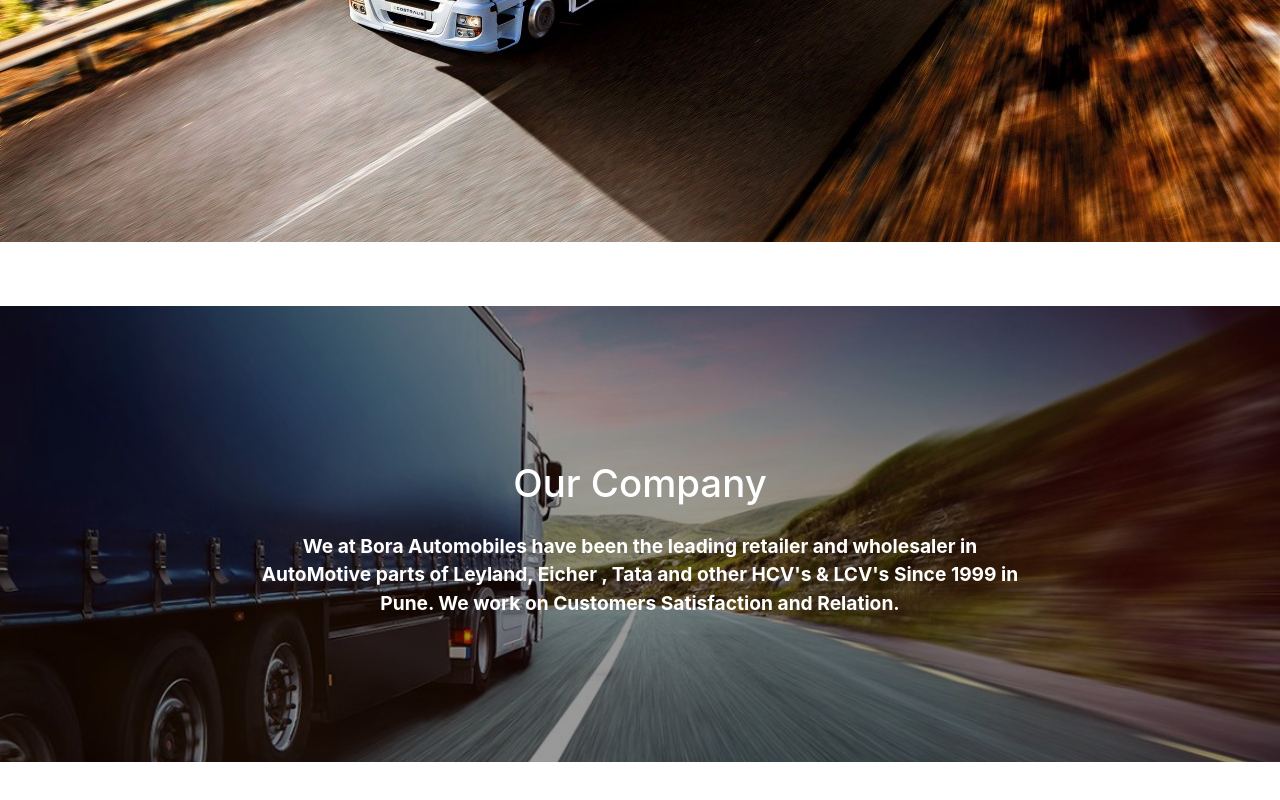
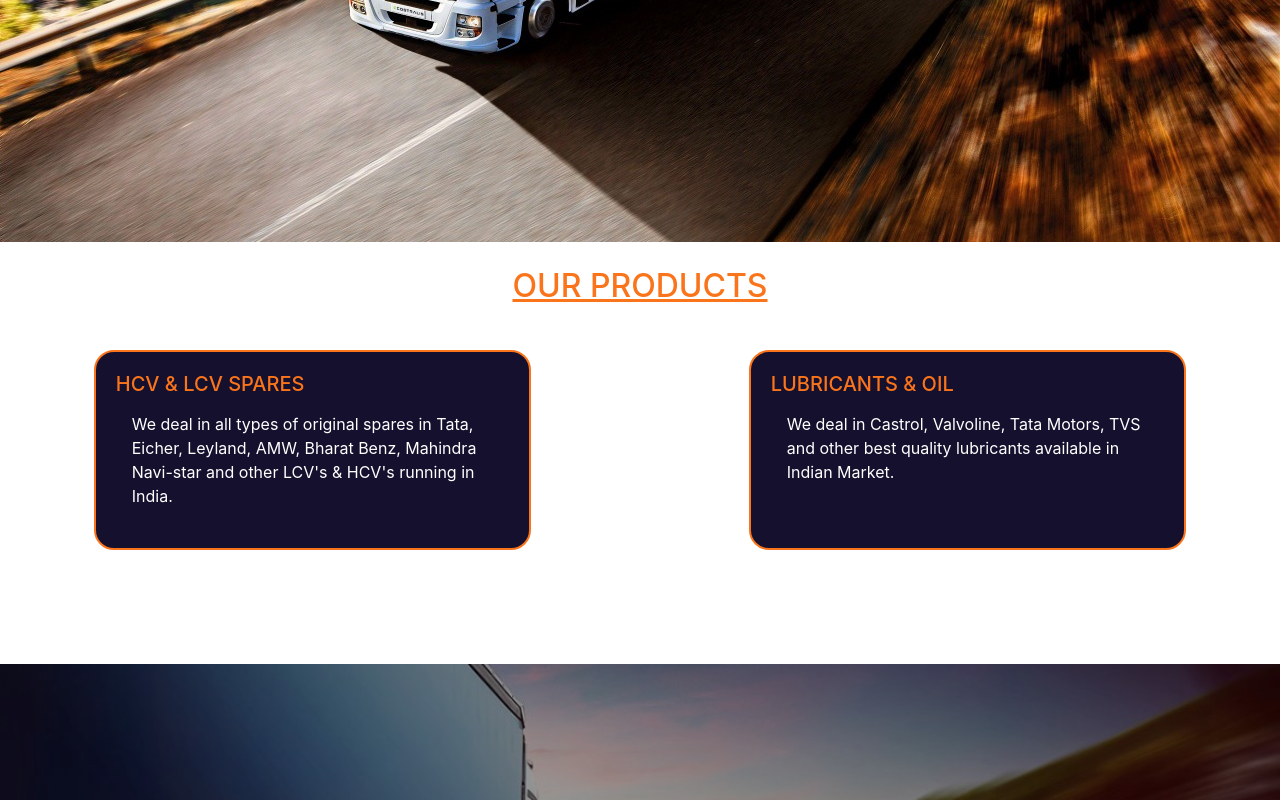
Before and after one commit to debugged-exe/landing-page, a React (Create React App) app: page / in a window 1280 px wide. Shown: the part 558-1358 px from the top of the page. Built offline with nearby package versions, Linux system fonts and the light colour scheme.

Commit message:
added Product Cards to the page

```diff
--- a/src/App.js
+++ b/src/App.js
@@ -4,12 +4,14 @@
 import Footer from './Components/Footer/Footer';
 import HomeLanding from './Components/HomeLanding/HomeLanding';
 import OurCompany from './Components/OurCompany/OurCompany';
+import Product from './Components/Products/product';
 
 function App() {
   return (
     <div>
       <Navbar />
       <HomeLanding/>
+      <Product />
       <OurCompany/>
       <Footer />
     </div>
--- a/src/Components/Footer/Footer.js
+++ b/src/Components/Footer/Footer.js
@@ -3,11 +3,11 @@
 
 const Footer = () => {
     return (
-        <footer style={{backgroundColor:'#15102c'}} class="b white-80 pv2">
-            <p class="f5 flex justify-around mt3">
-                <span class="dib">©1999 BORA AUTOMOBILES, Inc.</span>
-                <a style={{textDecoration:'none',outline:'none'}} class="link white-80 hover-gray" href="/privacy"> Privacy Policy</a>
-                <a style={{textDecoration:'none',outline:'none'}} class="link white-80 hover-gray" href="#">boraautomobiles@gmail.com </a>
+        <footer style={{backgroundColor:'#15102c'}} className="b white-80 pv2">
+            <p className="f5 flex justify-around mt3">
+                <span className="dib">©1999 BORA AUTOMOBILES, Inc.</span>
+                <a style={{textDecoration:'none',outline:'none'}} className="link white-80 hover-gray" href="/privacy"> Privacy Policy</a>
+                <a style={{textDecoration:'none',outline:'none'}} className="link white-80 hover-gray" href="#">boraautomobiles@gmail.com </a>
             </p>
         </footer>
     );
--- a/src/Components/HomeLanding/HomeLanding.js
+++ b/src/Components/HomeLanding/HomeLanding.js
@@ -3,7 +3,7 @@
 
 const HomeLanding = () => {
     return (
-        <div class="pa4-l homeImg">
+        <div className="pa4-l homeImg">
             <div className='center'>
                 <div className="form center pa4 br3 shadow-5">
                     <input className="f4 pa2 w-70 center" placeholder="Type Here" type="text"  />
--- /dev/null
+++ b/src/Components/Products/product.css
@@ -0,0 +1,25 @@
+h2{
+    text-align: center;
+    padding: 25px ;
+    margin-bottom: 0;
+    color: #fa741b;
+    text-decoration: underline;
+}
+h5{
+    color: #fa741b;
+}
+.card{
+    width: 70%;
+    min-height: 200px;
+    margin:auto;
+    margin-bottom: 50px;
+    margin-top: 20px;
+    border-radius: 20px;
+    background-color: #15102e;
+    border: solid 2px #fa741b;
+}
+
+.card-text{
+    color: white;
+    margin: 1rem;
+}
--- /dev/null
+++ b/src/Components/Products/product.js
@@ -0,0 +1,33 @@
+import React from 'react';
+import {} from 'react-bootstrap';
+import './product.css'
+function Product(){
+    return(<section>
+            <h2>
+                OUR PRODUCTS
+            </h2>
+    <div className="row">
+        <div className="col-sm-6">
+            <div className="card">
+                <div className="card-body">
+                    <h5 className="card-title">HCV & LCV SPARES</h5>
+                    <p className="card-text">
+                        We deal in all types of original spares in Tata, Eicher, Leyland, AMW, Bharat Benz, Mahindra Navi-star and other LCV's & HCV's running in India.
+                    </p>
+                </div>
+            </div>
+        </div>
+        <div className="col-sm-6">
+            <div className="card">
+                <div className="card-body">
+                    <h5 className="card-title">LUBRICANTS & OIL</h5>
+                    <p className="card-text">
+                        We deal in Castrol, Valvoline, Tata Motors, TVS and other best quality lubricants available in Indian Market.
+                    </p>
+                </div>
+            </div>
+        </div>
+    </div>
+    </section>);
+}
+export default Product;
```
Also changed, not shown: 1 other file (tests, documents, lock files or other folders).
